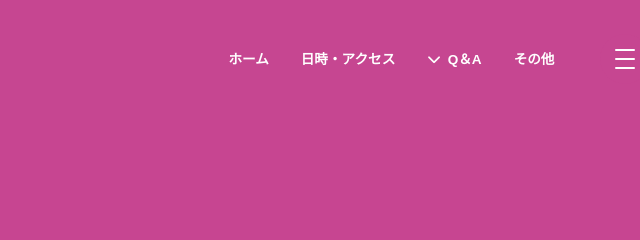
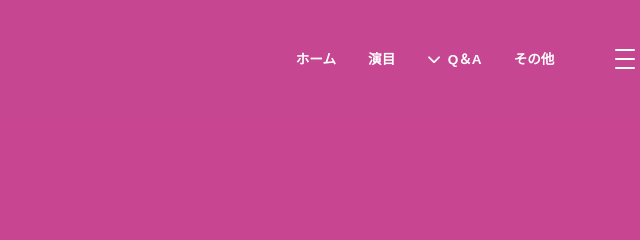
Before and after one commit to roshirif/57th_homepage, a plain HTML site: page index.html in a window 1280 px wide. Shown: the top 240 px of the page, 620-1260 px from the left. Drawn offline with nearby package versions, Linux system fonts and the light colour scheme; some packages are replaced by stand-ins of ours; a script that the page names is missing; files whose address does not match are found by name; a web font is replaced by a local one.

Commit message:
Update index.html

```diff
--- a/index.html
+++ b/index.html
@@ -22,7 +22,7 @@
 <nav>
 <ul>
 <li><a href="index.html">ホーム</a></li>
-<li><a href="concept.html">日時・アクセス</a></li>
+<li><a href="concept.html">演目</a></li>
 <li><a href="products.html">Q＆A</a>
 	<ul>
 	<li><a href="products.html#link1">第1部</a></li>
```
